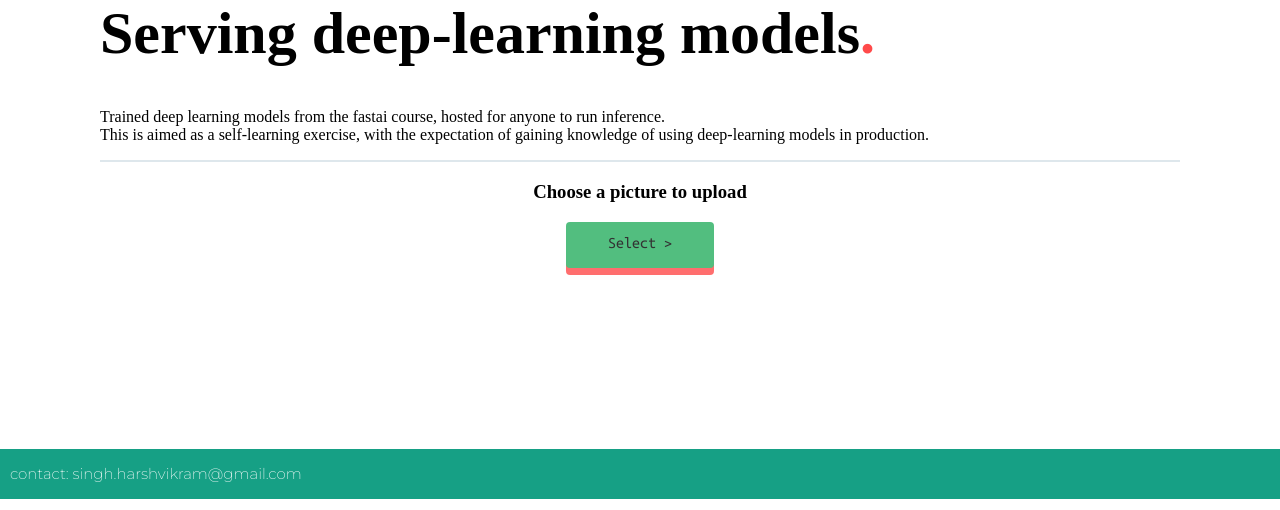
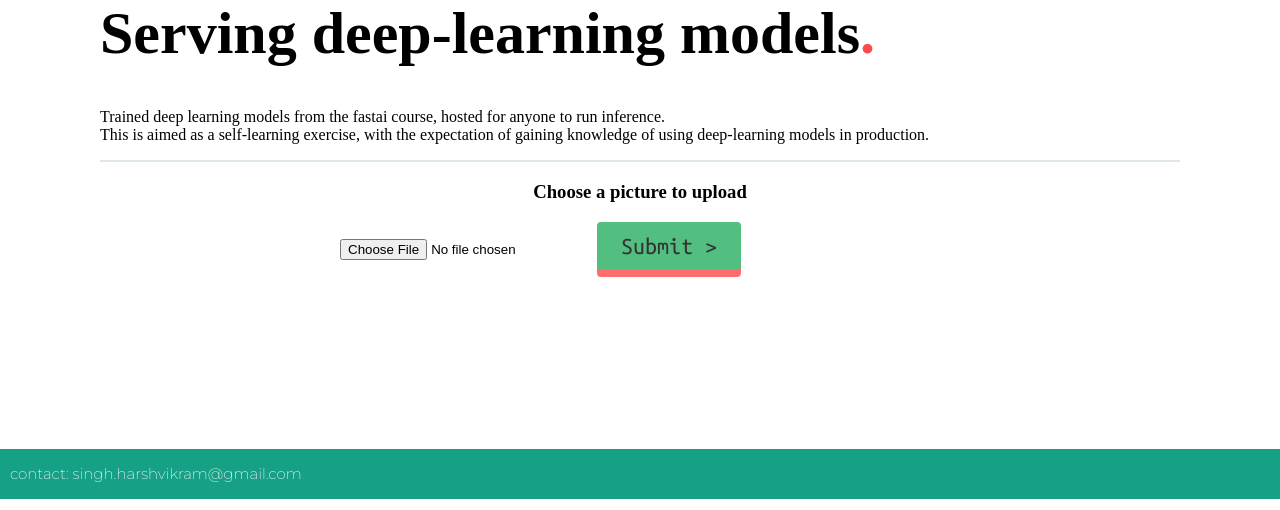
Before and after one commit to harsh-vikram-singh/web_apps_experiments, a Flask app: page / in a window 1280 px wide. Shown: the part 131-641 px from the top of the page. Run offline with Flask 2, Linux system fonts and the light colour scheme; some web fonts are replaced.

Commit message:
changes in the front end, and added the functionality for file upload

```diff
--- a/flask_app/convolution.py
+++ b/flask_app/convolution.py
@@ -1,4 +1,6 @@
-from flask import Flask, render_template, url_for
+from flask import Flask, render_template, url_for, request
+from werkzeug.utils import secure_filename
+# from pathlib import Path
 
 app = Flask(__name__)
 
@@ -9,9 +11,15 @@ def home():
     return render_template("home.html")
 
 
-@app.route("/upload_data")
-def upload_data():
-    return render_template("upload_data.html")
+@app.route("/upload_file", methods=['GET', 'POST'])
+def upload_file():
+    if request.method == 'POST':
+        f = request.files['file']
+        # folder = Path("user_uploads")
+        f.save("user_uploads/" + secure_filename(f.filename))
+    return """
+    <h1>File uploaded. Backend not ready yet</h1>
+    """
 
 
 if __name__ == "__main__":
--- a/flask_app/static/main.css
+++ b/flask_app/static/main.css
@@ -76,7 +76,11 @@ main {
     text-align: center;
 }
 
-.upload label[for="file"] {
+#selected-file {
+
+}
+
+/* .upload label[for="file"] {
     margin-top: 15px;
     cursor: pointer;
     padding-top: 8px;
@@ -87,11 +91,19 @@ main {
     width: 100px;
     font-family: 'Ubuntu Mono', monospace;
     margin: 0 auto;
+    font-size: 24px;
+} */
+
+#file-submit {
+    font-family: 'Ubuntu Mono', monospace;
+    text-align: center;
+    align-items: center;
+    margin: 0 auto;
+    border: none;
+    font-size: 24px;
 }
 
-.upload label{}
-
-.upload label:active {
+#file-submit:active {
     box-shadow: none;
     position: relative;
     top: 7px
--- a/flask_app/templates/home.html
+++ b/flask_app/templates/home.html
@@ -14,7 +14,19 @@
 {% block upload %}
 <div class="upload">
     <h3>Choose a picture to upload</h3>
-    <input type="file" id="file" accept="image/*">
-    <label for="file" class="btn">Select ></label>
+    <form action="/upload_file" method="POST" enctype="multipart/form-data">
+        <input type="file" id="selected-file" name="file">
+
+        <input type="submit" id="file-submit" name="file" class="btn" value="Submit >">
+
+
+        <!-- use this button for upload -->
+        <!-- <input type="submit" id="file-submit" name="file" accept="image/*">
+        <label for="file-submit" class="btn">upload ></label> -->
+
+        <!-- use the values from this button in the above,
+        and then delete it -->
+        <!-- <input type="submit" value="upload" class="btn"> -->
+    </form>
 </div>
 {% endblock upload %}<h2>from the upload block</h2>
--- /dev/null
+++ b/flask_app/templates/upload_file.html
@@ -0,0 +1,5 @@
+{% extends 'layout.html' %}
+
+{% block content %}
+<h1>File Uploaded</h1>
+{% endblock content %}
```
Also changed, not shown: flask_app/templates/upload_data.html (deleted), flask_app/user_uploads/aws_setup.png (added).
